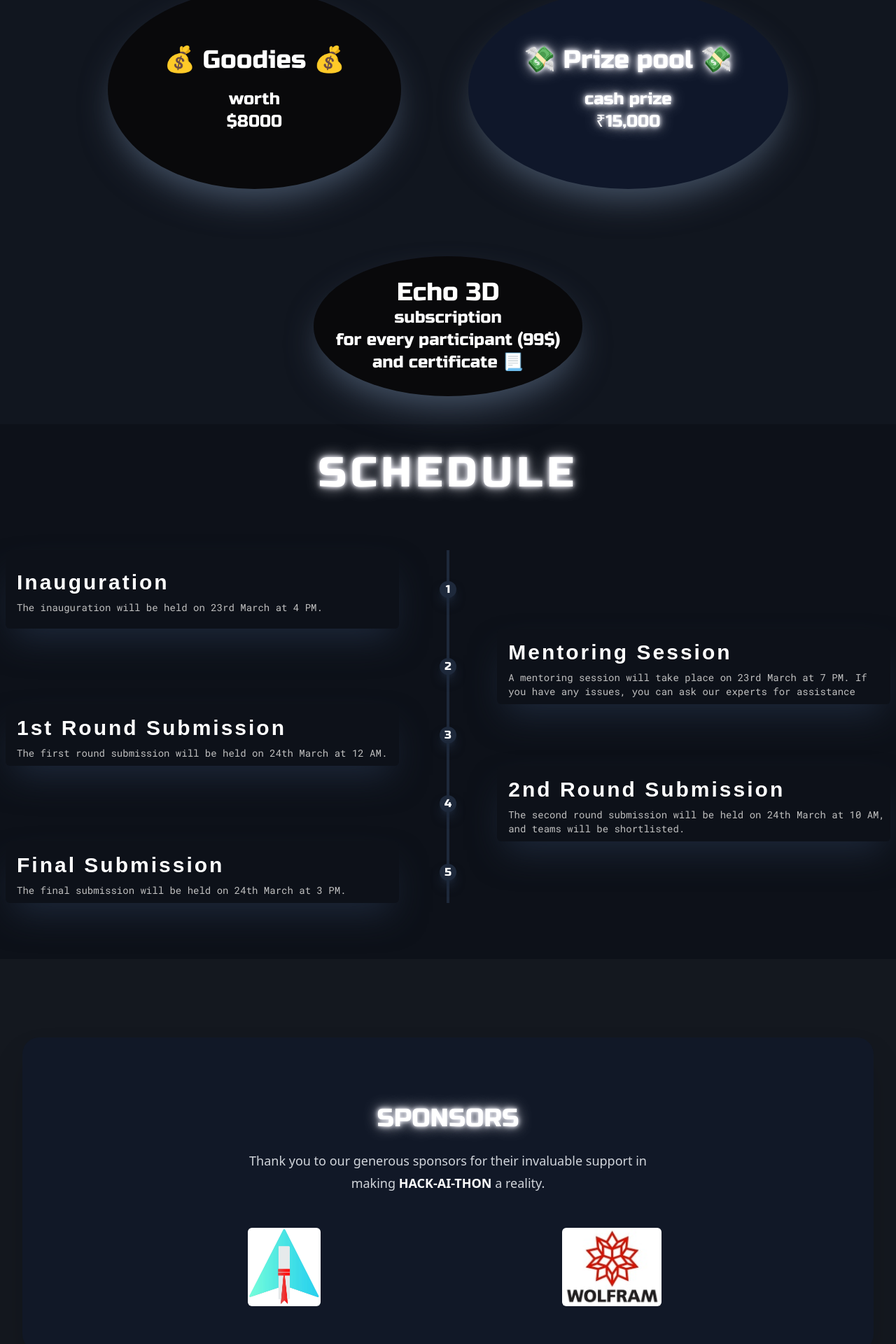
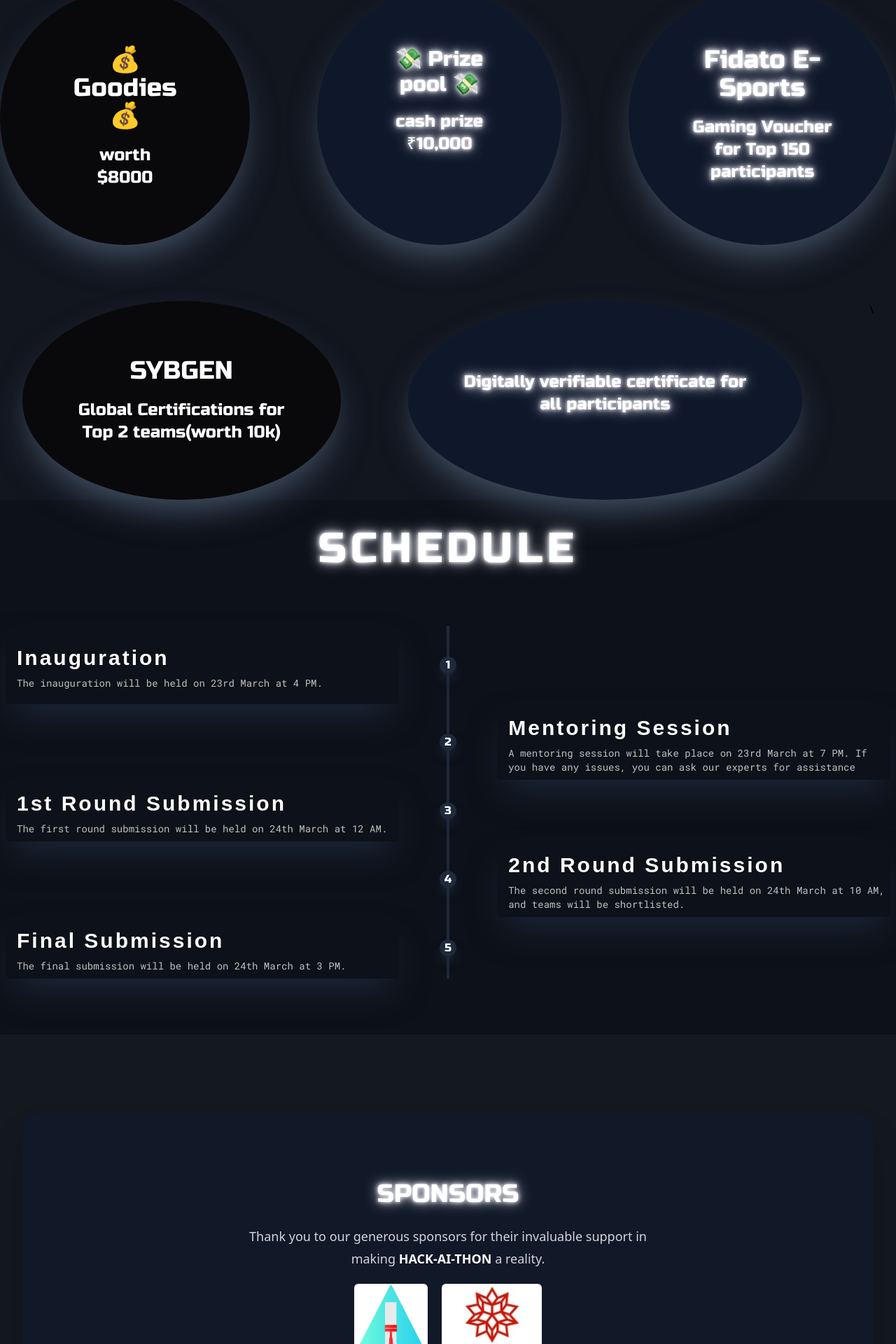
Before and after one commit to CodeMaverick07/Hack-ai-thon, a React (Create React App) app: page / in a window 1280 px wide. Shown: the part 1757-3677 px from the top of the page at 70% size. Built offline with nearby package versions, Linux system fonts and the light colour scheme; a web font is replaced by a local one.

Commit message:
Update styles and content in Footer, Prizes, and Sponsors components

```diff
--- a/src/components/Footer.jsx
+++ b/src/components/Footer.jsx
@@ -27,9 +27,9 @@
   return (
     <footer className="bg-black  max-md:h-[50vh] flex justify-center items-center">
       <div className="mx-auto max-w-7xl flex flex-col justify-center items-center overflow-hidden px-6 py-20">
-        <div className="mt-10 flex justify-center space-x-10 max-md:space-x-0 max-md:gap-2 items-center">
+        <div className="flex mt-20 md:mt-5 md:gap-5 gap-2 items-center justify-center">
           <a href="https://hack-ai-thon.devfolio.co/overview">
-            <button className="font-ai text-black text-2xl p-3 max-md:text-xl bg-yellow-400 border border-black rounded-lg hover:scale-110">
+            <button className="font-ai text-black text-2xl p-3 max-md:text-base bg-yellow-400 border border-black rounded-lg hover:scale-110">
               <div className="flex justify-center items-center gap-1">
                 <FaArrowRight />
                 <span>Apply</span>
--- a/src/components/Prizes.jsx
+++ b/src/components/Prizes.jsx
@@ -1,10 +1,10 @@
 function Prizes() {
   return (
-    <div className="h-screen mb-52 sm:mb-0" id="prize">
+    <div className="h-full" id="prize">
       <h1 className="text-white  text-5xl md:text-6xl text-center font-ai pt-10 tracking-widest glow">
         PRIZES
       </h1>
-      <div className="flex flex-wrap pt-20 bg-[#11161F] justify-center sm:gap-24 gap-10">
+      <div className="flex max-md:flex-col pt-20 bg-[#11161F] justify-center sm:gap-24 gap-10">
         <div className="rounded-[100%] md:rounded-[100%] flex flex-col bg-zinc-950 p-10 md:p-20  shadow-2xl shadow-slate-600 text-center align-middle font-ai">
           <h1 className="text-white  text-4xl md:text-4xl font-prize self-center">
             💰 Goodies 💰
@@ -13,26 +13,48 @@
           <h2 className="text-2xl  text-white self-center">$8000</h2>
         </div>
         <div className="rounded-[100%] md:rounded-[100%] flex flex-col bg-slate-900 p-10 md:p-20  shadow-2xl shadow-slate-600 text-center align-middle font-ai">
-          <h1 className="text-white  text-3xl md:text-4xl font-prize self-center glow">
+          <h1 className="text-white  text-3xl md:text-3xl font-prize self-center glow">
             💸 Prize pool 💸
           </h1>
           <h2 className="text-2xl  text-white self-center glow mt-5">
             cash prize
           </h2>
-          <h2 className="text-2xl  text-white self-center glow">₹15,000</h2>
+          <h2 className="text-2xl  text-white self-center glow">₹10,000</h2>
         </div>
-        <div className="rounded-[100%] md:rounded-[100%] flex flex-col bg-zinc-950 p-3 md:p-8 items-center shadow-2xl shadow-slate-600 text-center align-middle font-ai">
-          <h1 className="text-white  text-5xl md:text-4xl font-prize self-center">
-            Echo 3D
+        <div className="rounded-[100%] md:rounded-[100%] flex flex-col bg-slate-900 p-10 md:p-20 shadow-2xl shadow-slate-600 text-center align-middle font-ai">
+          <h1 className="text-white  text-3xl md:text-4xl font-prize self-center glow">
+            Fidato E-Sports
           </h1>
-          <h2 className="text-2xl  text-white self-center mt-">
-            subscription{" "}
+          <h2 className="text-2xl  text-white self-center glow mt-5">
+            Gaming Voucher
+          </h2>
+          <h2 className="text-2xl  text-white self-center glow">
+            {" "}
+            for Top 150 participants
+          </h2>
+        </div>
+      </div>
+      <div className="flex max-md:flex-col pt-20 bg-[#11161F] justify-center sm:gap-24 gap-10">
+        <div className="rounded-[100%] md:rounded-[100%] flex flex-col bg-zinc-950 p-10 md:p-20  shadow-2xl shadow-slate-600 text-center align-middle font-ai">
+          <h1 className="text-white  text-4xl md:text-4xl font-prize self-center">
+            SYBGEN
+          </h1>
+          <h2 className="text-2xl  text-white self-center mt-5">
+            Global Certifications for
           </h2>
           <h2 className="text-2xl  text-white self-center">
-            for every participant (99$) <br />
-            and certificate 📃
+            Top 2 teams(worth 10k)
           </h2>
         </div>
+        <div className="rounded-[100%] md:rounded-[100%] flex flex-col bg-slate-900 p-10 md:p-20  shadow-2xl shadow-slate-600 text-center align-middle font-ai">
+          <h2 className="text-2xl  text-white self-center glow mt-5">
+            Digitally verifiable certificate for
+          </h2>
+          <h2 className="text-2xl  text-white self-center glow">
+            all participants
+          </h2>
+        </div>
+        \
       </div>
     </div>
   );
--- a/src/components/Sponsors.jsx
+++ b/src/components/Sponsors.jsx
@@ -15,8 +15,8 @@
               making <span className=" text-white font-bold">HACK-AI-THON</span>{" "}
               a reality.
             </p>
-            <div className="mx-auto mt-20 flex max-w-lg grid-cols-4 items-center justify-center gap-x-8 gap-y-12 sm:max-w-xl sm:grid-cols-6 sm:gap-x-10 sm:gap-y-14 lg:max-w-4xl lg:grid-cols-5">
-              <div className="col-span-2 max-h-12 w-full object-contain lg:col-span-1 flex flex-col justify-center items-center gap-1">
+            <div className="flex max-md:flex-col justify-center items-center gap-5 mt-5">
+              <div className="">
                 <img
                   src="/sponsors/GMC_Logo.jpg"
                   alt="GMC"
@@ -24,24 +24,7 @@
                 />
               </div>
 
-              {/* <div className="col-span-2 max-h-12 w-full object-contain lg:col-span-1 flex justify-center flex-col items-center gap-1">
-                <img src="/sponsors/devfolio.png" className="" alt="" />
-              </div> */}
-              {/* <div className="col-span-2 max-h-12 w-full object-contain lg:col-span-1 flex justify-center flex-col items-center gap-1">
-                <img
-                  src="/sponsors/elastic.png"
-                  className="h-28 rounded-md"
-                  alt=""
-                />
-              </div> */}
-              {/* <div className="col-span-2 max-h-12 w-full object-contain lg:col-span-1 flex justify-center flex-col items-center gap-1">
-                <img
-                  src="/sponsors/collegepond.png"
-                  className="h-28 rounded-md"
-                  alt=""
-                />
-              </div> */}
-              <div className="col-span-2 max-h-12 w-full object-contain lg:col-span-1 flex justify-center items-center flex-col gap-1">
+              <div className="">
                 <img
                   src="/sponsors/Wolfram.jpg"
                   className="rounded-md h-28"
@@ -49,6 +32,7 @@
                 />
               </div>
             </div>
+
             <div
               className="absolute -top-24 right-0 -z-10 transform-gpu blur-3xl"
               aria-hidden="true"
```
